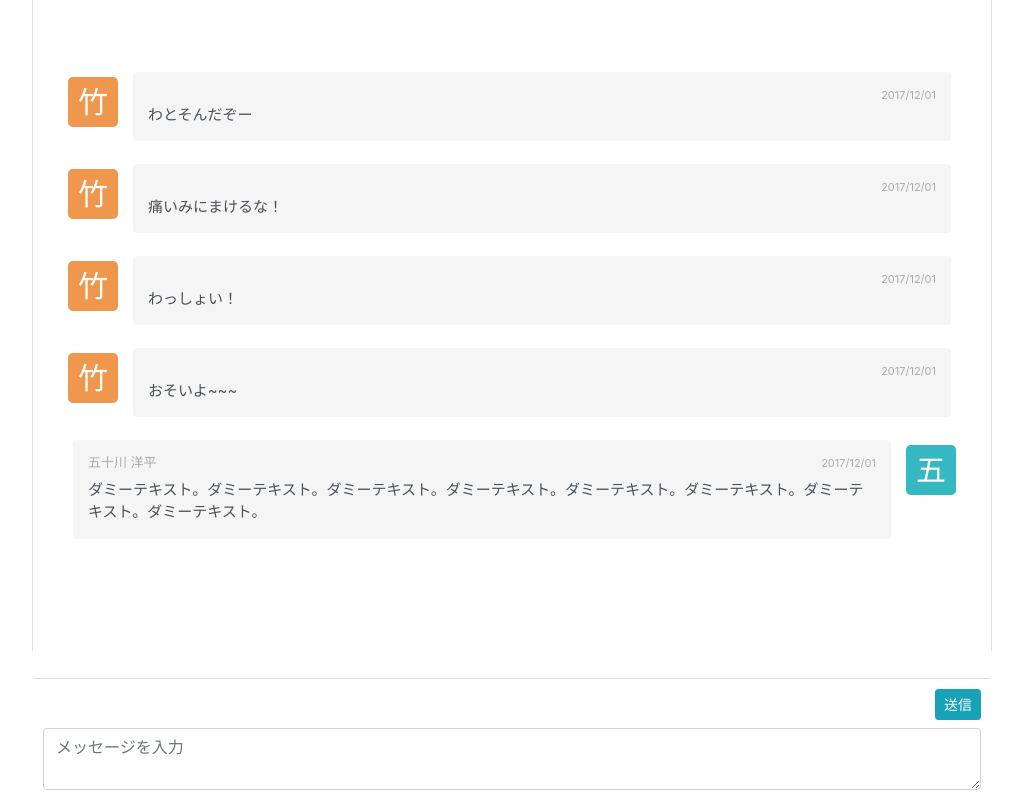
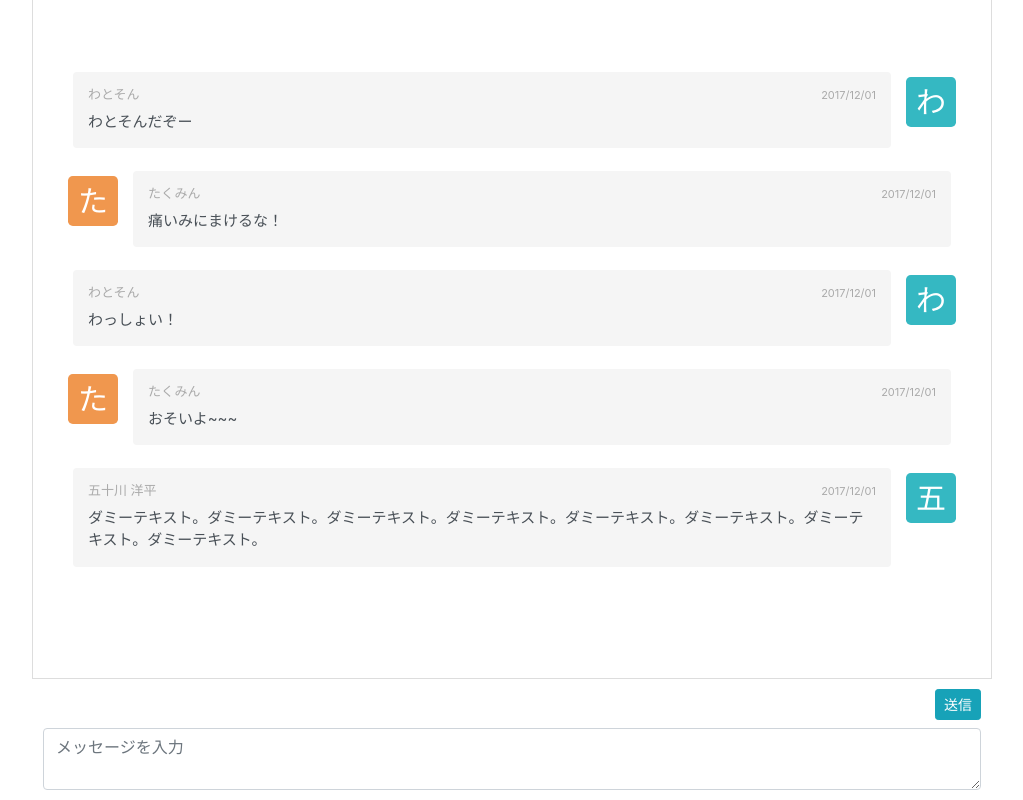
Before and after one commit to zorori777/angular-chat, an Angular app: page / in a window 1280 px wide. Shown: the whole page, without its empty margins (128-1151 px from the left). Built offline with nearby package versions, Linux system fonts and the light colour scheme.

Commit message:
[add] added if syntax

```diff
--- a/src/app/app.component.html
+++ b/src/app/app.component.html
@@ -4,15 +4,18 @@
       <ng-container *ngFor="let comment of comments">
         <div class="list-group-item list-group-item-action flex-column align-items-start border-0">
             <div class="media">
-              <div class="media-left">
-                <a href="#" class="icon">竹</a>
+              <div class="media-left" *ngIf="comment.user.uid !== currentUser.uid">
+                <a href="#" class="icon">{{ comment.initial }}</a>
               </div>
               <div class="media-body">
                 <div class="d-flex w-100 justify-content-between">
-                  <h4 class="media-heading">{{ comment.name }}</h4>
+                  <h4 class="media-heading">{{ comment.user.name }}</h4>
                   <small class="media-date">2017/12/01</small>
                 </div>
                 <pre>{{ comment.message }}</pre>
+              </div>
+              <div class="media-right" *ngIf="comment.user.uid === currentUser.uid">
+                <a href="#" class="icon">{{ comment.initial }}</a>
               </div>
             </div>
           </div>
```
